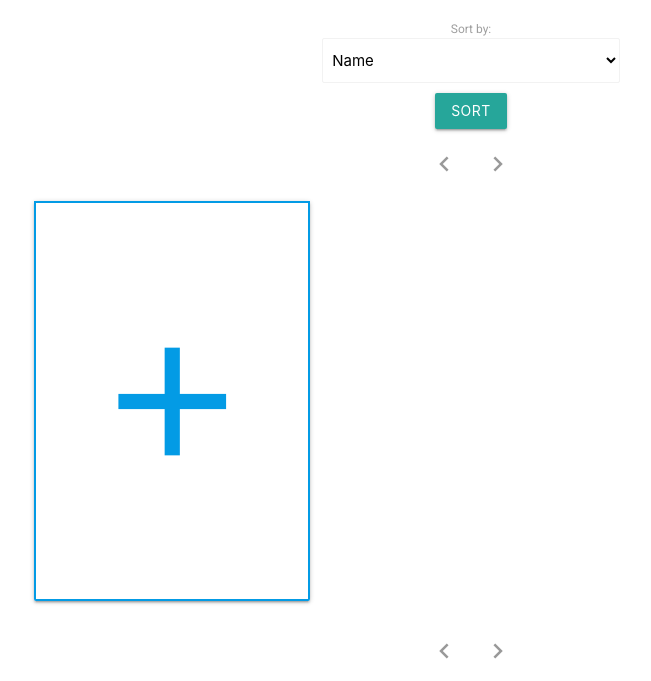
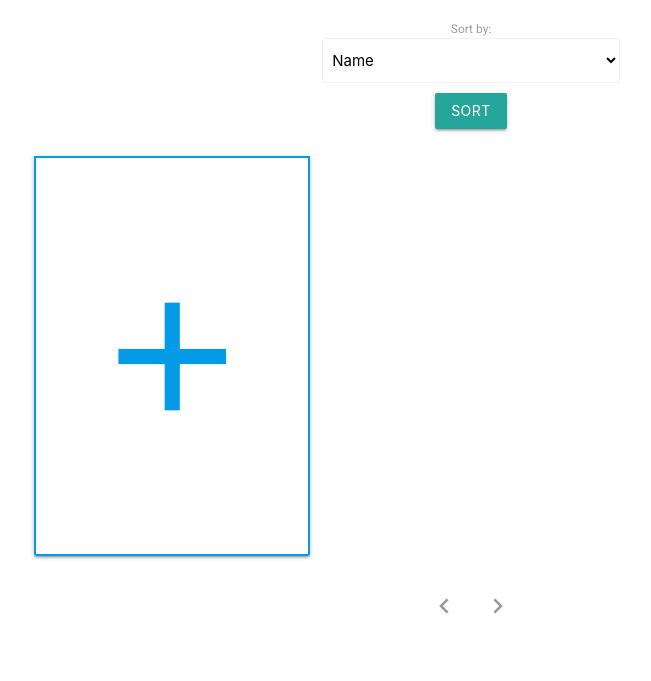
Before and after one commit to Code-Institute-Submissions/Code-Institute-Milestone-3-Data-Centric-Dev-Python-Flask, a Flask app: template templates/main_page.html in a window 1280 px wide. Shown: the part 132-813 px from the top of the page, without its empty margins (169-820 px from the left). After the commit the page ends 746 px from the top, so only its background shows below. Run offline with Flask 2, Linux system fonts and the light colour scheme; the template is opened without the code that fills it, so the values that code supplies are empty; some libraries are stand-ins or nearby versions.

Commit message:
Remove pagination view above cards and update.js which did exist

```diff
--- a/templates/base.html
+++ b/templates/base.html
@@ -32,7 +32,6 @@
    <script src="../static/js/hearts.js"></script>
    <script src="../static/js/removeCard.js"></script>
    <script src="../static/js/pagination.js"></script>
-   <script src="../static//js/updateCard.js"></script>
 
 
    <!-- Materialize JS for navbar-->
--- a/templates/main_page.html
+++ b/templates/main_page.html
@@ -29,36 +29,6 @@
       </div>
    </div>
    <!-- Sort by Select -->
-
-   <!-- Pagination -->
-   <div class="center-align">
-      <ul class="pagination">
-         {% if clicked_page > 0 %}
-         <li class="waves-effect"><a class="pagination-arrow-backward" href="#header"><i
-                  class="material-icons">chevron_left</i></a></li>
-         {% else %}
-         <li class="disabled"><a class="pagination-arrow-backward" href="#header"><i
-                  class="material-icons">chevron_left</i></a></li>
-         {% endif %}
-
-         {% for n in range(pages) %}
-         {% if n == clicked_page %}
-         <li class="waves-effect active"><a class="pagination-btn" href="#header">{{ n + 1 }}</a></li>
-         {% else %}
-         <li class="waves-effect"><a class="pagination-btn" href="#header">{{ n + 1 }}</a></li>
-         {% endif %}
-         {% endfor %}
-
-         {% if clicked_page == (pages - 1) %}
-         <li class="disabled"><a class="pagination-arrow-forward" href="#header"><i
-                  class="material-icons">chevron_right</i></a></li>
-         {% else %}
-         <li class="waves-effect"><a class="pagination-arrow-forward" href="#header"><i
-                  class="material-icons">chevron_right</i></a></li>
-         {% endif %}
-      </ul>
-   </div>
-   <!-- /Pagination -->
 
    <!-- Cards container -->
    <div class="container container-cards">
```
